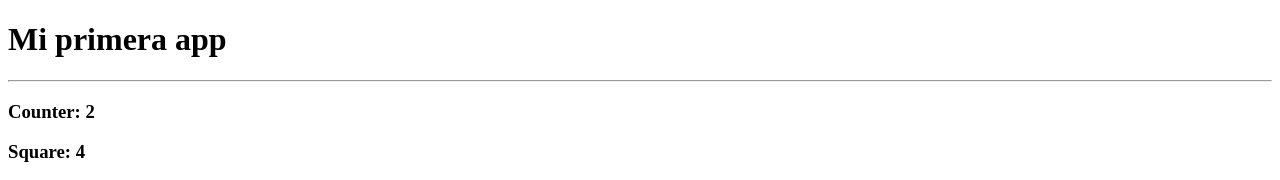
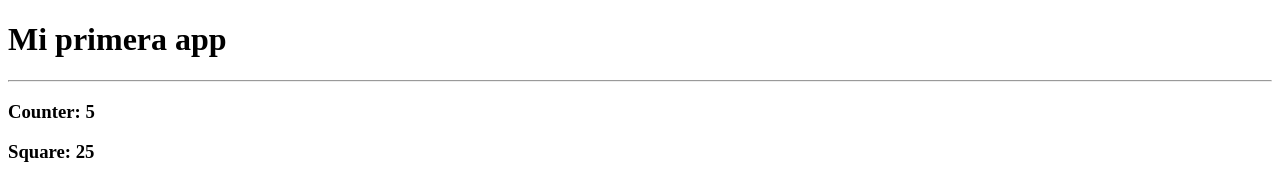
Before and after one commit to mrandersoncordero/course-vuejs, a Vue app in the folder 03-indecision-app/: page / in a window 1280 px wide. Shown: the top 180 px of the page. Built offline with nearby package versions, Linux system fonts and the light colour scheme.

Commit message:
defineprops

```diff
--- a/03-indecision-app/src/components/MyCounter.vue
+++ b/03-indecision-app/src/components/MyCounter.vue
@@ -13,6 +13,12 @@
 <script lang="ts" setup>
 import { ref, computed } from 'vue';
 
-const counter = ref(2);
+interface Props {
+  value?: number;
+}
+
+const props = defineProps<Props>();
+
+const counter = ref(props.value ?? 5);
 const squareCounter = computed(() => counter.value * counter.value);
 </script>
```
